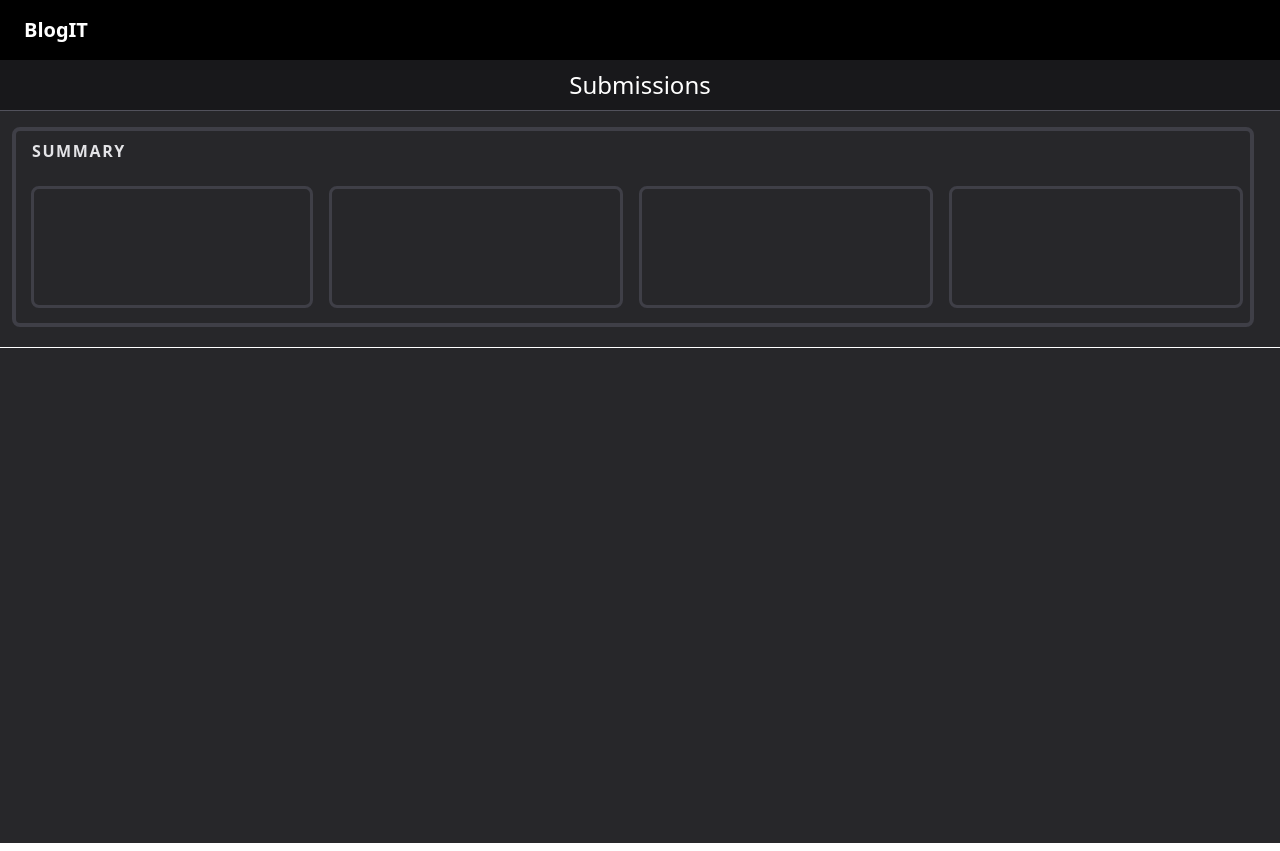
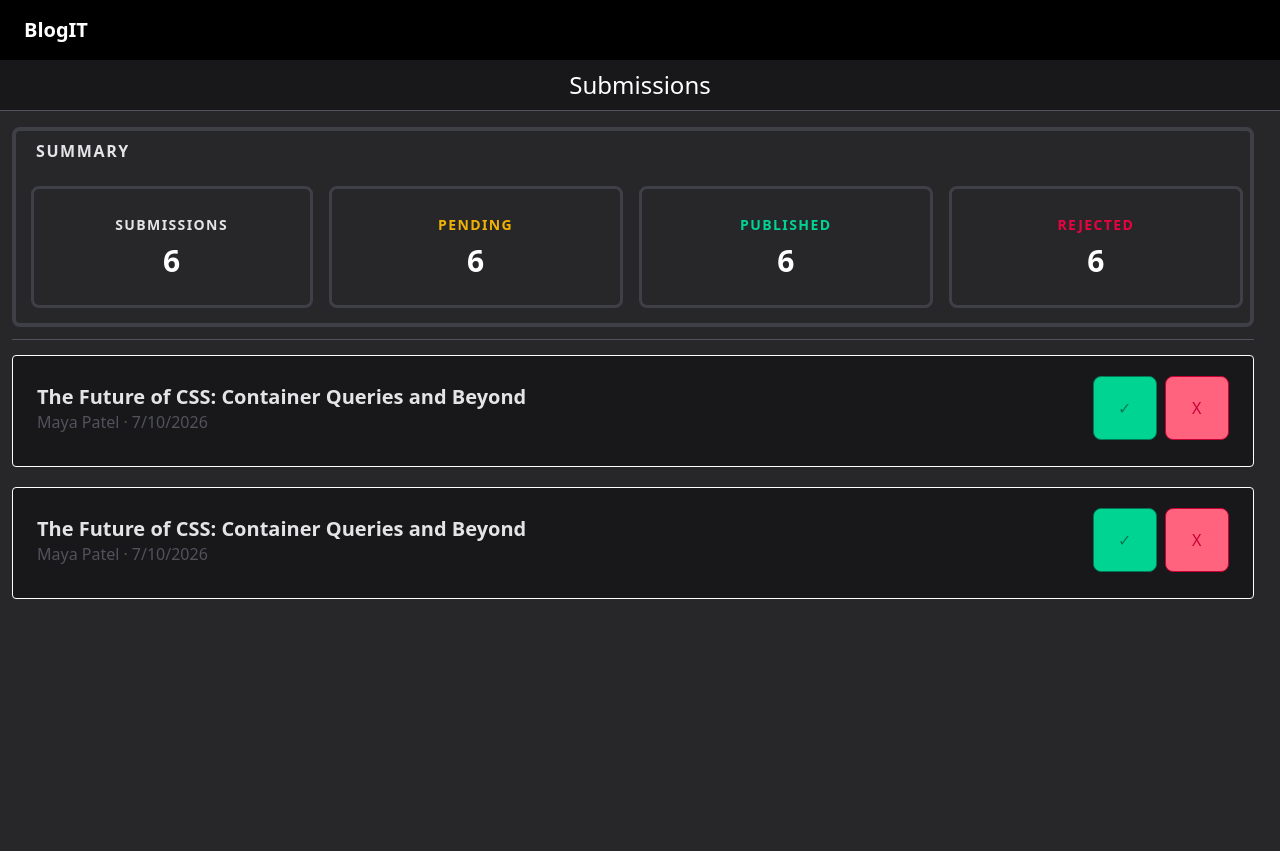
Before and after one commit to anshul-303/Blog_App-, a React (Vite) app in the folder frontend/react-app/: page /admin/submissions in a window 1280 px wide. Built offline with nearby package versions, Linux system fonts and the light colour scheme; no server answers.

Commit message:
Add submission card UI
- Created AdminSubmissionCard
- Completed the Submission page UI
- Added hover and active states
- Improved layout spacing

```diff
--- /dev/null
+++ b/frontend/react-app/src/components/admin/AdminSubmissionCard.jsx
@@ -0,0 +1,33 @@
+export default function AdminSubmissionCard (props){
+    return (
+        <div className="w-[95vw] md:w-[97vw] md:h-[14vh] h-[16vh] border items-center md:items-start rounded-sm flex flex-col md:flex-row gap-2 py-2 px-6 bg-zinc-900">
+              <div className="md:w-[80vw] md:h-[11vh] flex flex-col justify-center md:gap-0 gap-1">
+                <p className="text-xl font-bold text-zinc-200 text-center md:text-start">
+                  The Future of CSS: Container Queries and Beyond
+                </p>
+                <div className="md:text-[1em] text-sm text-zinc-600 flex gap-1 font-medium justify-center md:justify-start">
+                  <p>Maya Patel ·</p>
+                  <p>7/10/2026</p>
+                </div>
+              </div>
+              <div className="w-[80vw] h-[20vh] md:w-[15vw] md:h-[11vh] flex md:justify-end justify-center items-center gap-2 ">
+                <button
+                  className=" w-[30vw] h-[10vw] md:w-[8vh] md:h-[8vh] border rounded-lg bg-emerald-400 text-emerald-700 flex justify-center items-center
+                transition-all duration-200 ease-in-out
+                hover:bg-emerald-500 hover:scale-105 hover:shadow-md
+                active:scale-95 active:shadow-inner"
+                >
+                  ✓
+                </button>
+                <button
+                  className="w-[30vw] h-[10vw] md:w-[8vh] md:h-[8vh] border rounded-lg bg-rose-400 text-rose-700 flex justify-center items-center
+                transition-all duration-200 ease-in-out
+                hover:bg-rose-500 hover:scale-105 hover:shadow-md
+                active:scale-95 active:shadow-inner"
+                >
+                  X
+                </button>
+              </div>
+            </div>
+    )
+}
--- a/frontend/react-app/src/pages/admin/Submissions.jsx
+++ b/frontend/react-app/src/pages/admin/Submissions.jsx
@@ -5,6 +5,7 @@ import { useNavigate } from "react-router-dom";
 import { useAuth } from "../../contexts/authContext.jsx";
 import { checkAuth } from "../../api/authApi/authApi.js";
 import { useRole } from "../../contexts/roleContexts.jsx";
+import AdminSubmissionCard from "../../components/admin/AdminSubmissionCard.jsx";
 
 export default function Submissions() {
   const navigate = useNavigate();
@@ -59,17 +60,49 @@ export default function Submissions() {
         </div>
         <div className="w-full  py-4 flex flex-col">
           <div className="border-[4px] border-zinc-700 rounded-lg w-[95vw] md:w-[97vw] md:min-h-[22.5vh] h-[25vh] gap-4 flex flex-col ml-3 py-2">
-            <p className="pl-4 font-bold uppercase tracking-widest text-zinc-200">
+            <p className="pl-5 font-bold uppercase tracking-widest text-zinc-200">
               Summary
             </p>
             <div className="w-full md:h-full h-[70%] flex gap-4 flex-wrap md:justify-center justify-start items-center pl-2">
-              <div className="h-[50%] w-[47%] md:h-[90%] md:w-[23%] border rounded-lg border-zinc-700 border-[3px] rounded-lg "></div>
-              <div className="h-[50%] w-[47%] md:h-[90%] md:w-[24%] border rounded-lg border-zinc-700 border-[3px] rounded-lg "></div>
-              <div className="h-[50%] w-[47%] md:h-[90%] md:w-[24%] border rounded-lg border-zinc-700 border-[3px] rounded-lg "></div>
-              <div className="h-[50%] w-[47%] md:h-[90%] md:w-[24%] border rounded-lg border-zinc-700 border-[3px] rounded-lg "></div>
+              <div className="h-[50%] w-[47%] md:h-[90%] md:w-[23%] flex flex-col justify-center items-center gap-2 border rounded-lg border-zinc-700 border-[3px] rounded-lg ">
+                <p className="font-bold text-xs md:text-sm uppercase tracking-widest text-zinc-200">
+                  Submissions
+                </p>
+                <p className="text-3xl font-bold text-white">6</p>
+              </div>
+              <div className="h-[50%] w-[47%] md:h-[90%] md:w-[24%] flex flex-col justify-center items-center gap-2 border rounded-lg border-zinc-700 border-[3px] rounded-lg ">
+                <p className="font-bold text-xs md:text-sm uppercase tracking-widest text-yellow-500">
+                  Pending
+                </p>
+                <p className="text-3xl font-bold text-white">6</p>
+              </div>
+              <div className="h-[50%] w-[47%] md:h-[90%] md:w-[24%] flex flex-col justify-center items-center gap-2 border rounded-lg border-zinc-700 border-[3px] rounded-lg ">
+                <p className="font-bold text-xs md:text-sm uppercase tracking-widest text-emerald-400">
+                  Published
+                </p>
+                <p className="text-3xl font-bold text-white">6</p>
+              </div>
+              <div className="h-[50%] w-[47%] md:h-[90%] md:w-[24%] flex flex-col justify-center items-center gap-2 border rounded-lg border-zinc-700 border-[3px] rounded-lg ">
+                <p className="font-bold text-xs md:text-sm uppercase tracking-widest text-rose-600">
+                  Rejected
+                </p>
+                <p className="text-3xl font-bold text-white">6</p>
+              </div>
             </div>
           </div>
-          <div className="w-[100vw] h-[60vh] border-t mt-5"></div>
+          <div className="w-[100vw] h-1 my-3">
+            <div className=" ml-3 w-[95vw] md:w-[97vw] h-[1px] border-t rounded-lg border-zinc-600"></div>
+          </div>
+          <div
+            className="w-[100vw] min-h-[60vh]
+
+           flex flex-col gap-5 justify-start pl-3"
+          >
+            <AdminSubmissionCard />
+            <AdminSubmissionCard />
+
+          </div>
+          <div></div>
         </div>
       </div>
     </>
```
